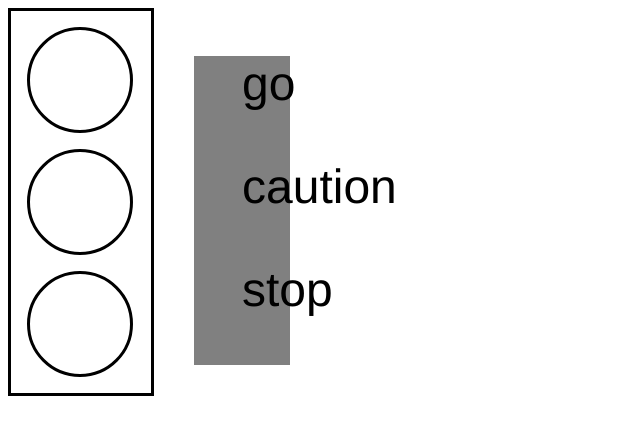
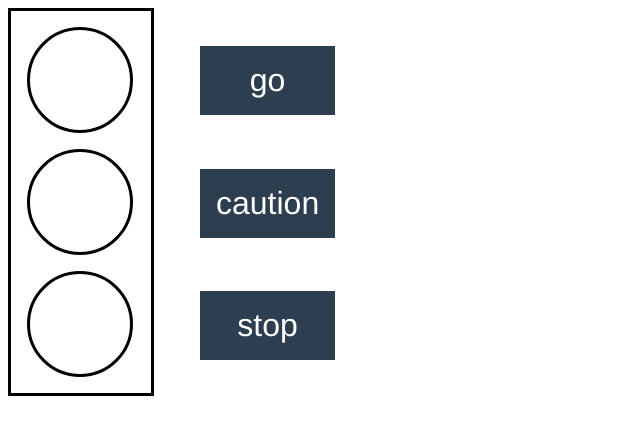
Before and after one commit to antoinejgrant/general_assembly_projects, a plain HTML site: page GA_Traffic_Light/index.html in a window 1280 px wide. Shown: the whole page, without its empty margins (0-640 px from the left). Drawn offline with Linux system fonts and the light colour scheme.

Commit message:
added buttons

```diff
--- a/GA_Traffic_Light/css/main.css
+++ b/GA_Traffic_Light/css/main.css
@@ -26,13 +26,18 @@ body{
 }
 .controls{
 	float: left;
-	width: 50px;
 	font-family: Helvetica;
-	font-size: 3em;
+	font-size: 2em;
 }
 li{
-	padding:1em;
-	padding-top: 0px;
+	padding:.5em;
+	margin-top: 0px;
+	margin-bottom: 1.3em;
 	list-style: none;
-	background-color: grey;
+	background-color: #2C3E50;
+	border: .2em solid white;
+	color: white;
 }
+li:hover{
+	background-color: #8E44AD;
+}
```
